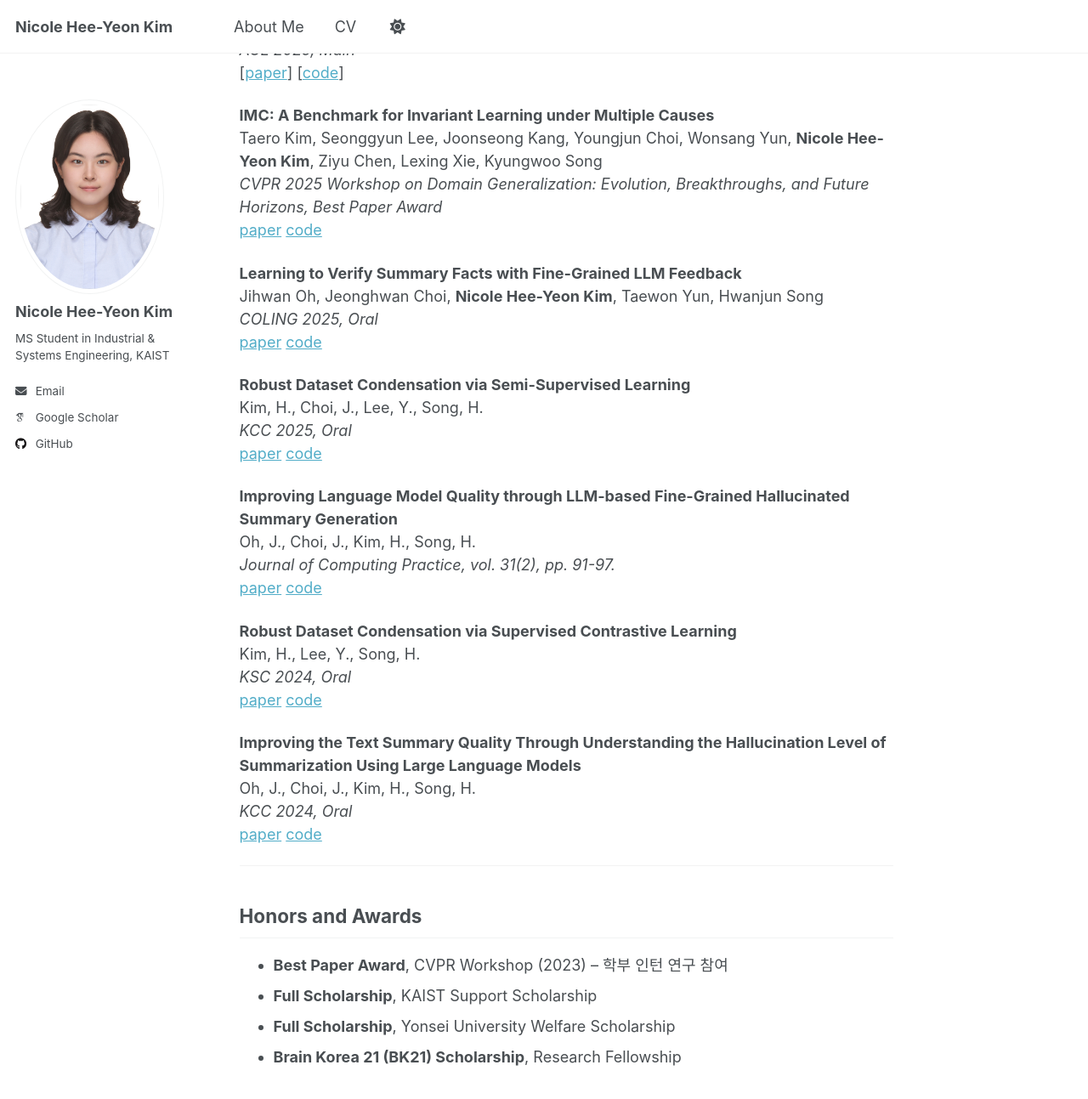
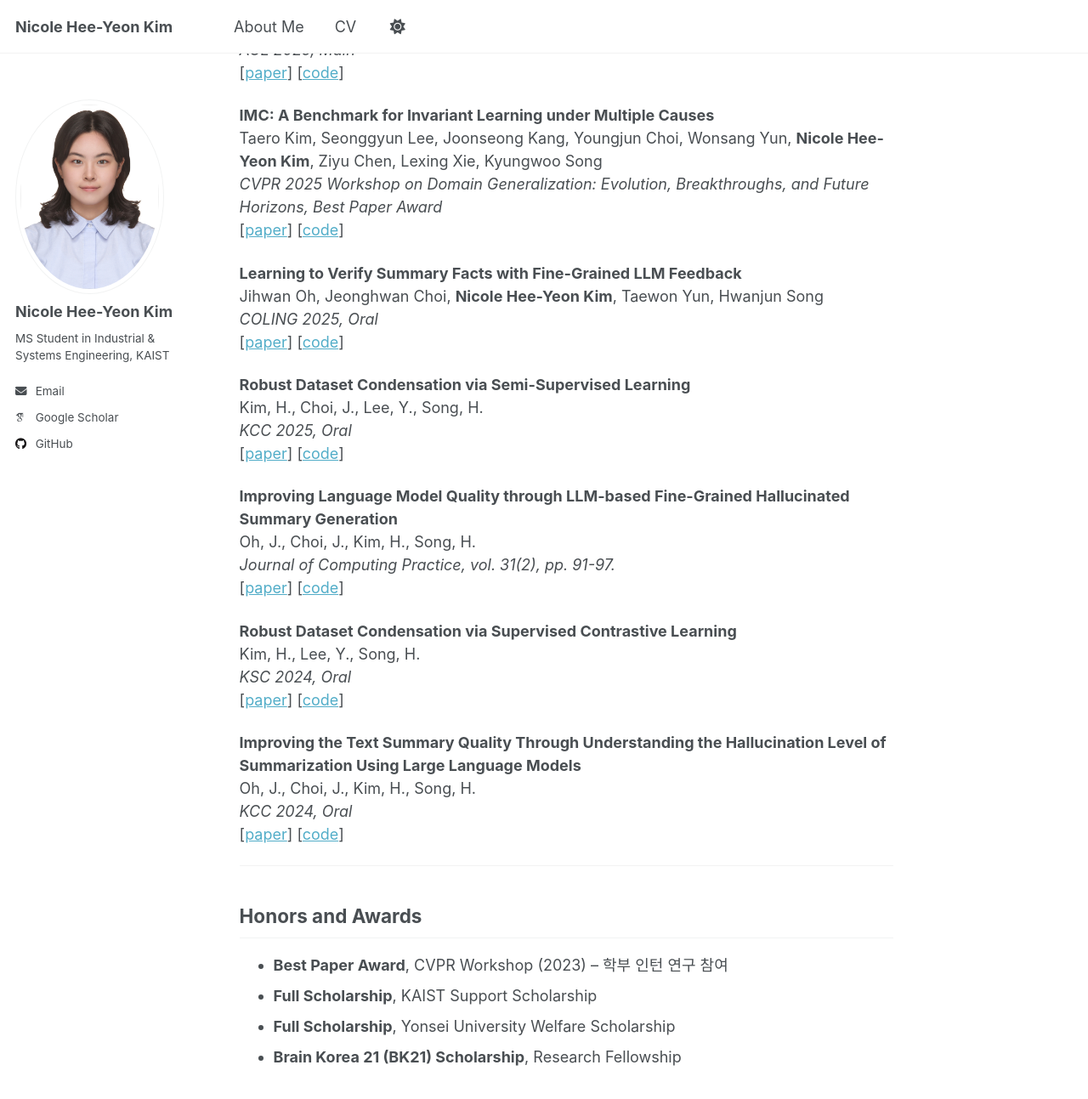
Before and after one commit to Nicole-Hee-Yeon-Kim/Nicole-Hee-Yeon-Kim.github.io, a Jekyll site: the page built from _pages/about.md, in a window 1280 px wide and 1400 px high, scrolled down 748 px. Shown: the top 1293 px of the window at 85% size. Built offline with Jekyll 4.4.1, drawn with Linux system fonts in a browser that asks for light colours; some web fonts are replaced; a script that is not in the unit is left out.

```diff
--- a/_pages/about.md
+++ b/_pages/about.md
@@ -27,32 +27,32 @@ Hyangsuk Min, Yuho Lee, Minjeong Ban, Jiaqi Deng, **Nicole Hee-Yeon Kim**, Taewo
 **IMC: A Benchmark for Invariant Learning under Multiple Causes**
 Taero Kim, Seonggyun Lee, Joonseong Kang, Youngjun Choi, Wonsang Yun, **Nicole Hee-Yeon Kim**, Ziyu Chen, Lexing Xie, Kyungwoo Song
 *CVPR 2025 Workshop on Domain Generalization: Evolution, Breakthroughs, and Future Horizons, Best Paper Award*
-[paper](https://openaccess.thecvf.com/content/CVPR2025W/DG-EBF/html/Kim_IMC_A_Benchmark_for_Invariant_Learning_under_Multiple_Causes_CVPRW_2025_paper.html) [code](https://github.com/MLAI-Yonsei/multiple_causes)
+[[paper](https://openaccess.thecvf.com/content/CVPR2025W/DG-EBF/html/Kim_IMC_A_Benchmark_for_Invariant_Learning_under_Multiple_Causes_CVPRW_2025_paper.html)] [[code](https://github.com/MLAI-Yonsei/multiple_causes)]
 
 **Learning to Verify Summary Facts with Fine-Grained LLM Feedback**
 Jihwan Oh, Jeonghwan Choi, **Nicole Hee-Yeon Kim**, Taewon Yun, Hwanjun Song
 *COLING 2025, Oral*
-[paper](https://arxiv.org/abs/2412.10689) [code](https://github.com/DISL-Lab/FineSumFact)
+[[paper](https://arxiv.org/abs/2412.10689)] [[code](https://github.com/DISL-Lab/FineSumFact)]
 
 **Robust Dataset Condensation via Semi-Supervised Learning**
 Kim, H., Choi, J., Lee, Y., Song, H.
 *KCC 2025, Oral*
-[paper](LINK_TO_PAPER) [code](LINK_TO_CODE)
+[[paper](LINK_TO_PAPER)] [[code](LINK_TO_CODE)]
 
 **Improving Language Model Quality through LLM-based Fine-Grained Hallucinated Summary Generation**
 Oh, J., Choi, J., Kim, H., Song, H.
 *Journal of Computing Practice, vol. 31(2), pp. 91-97.*
-[paper](LINK_TO_PAPER) [code](LINK_TO_CODE)
+[[paper](LINK_TO_PAPER)] [[code](LINK_TO_CODE)]
 
 **Robust Dataset Condensation via Supervised Contrastive Learning**
 Kim, H., Lee, Y., Song, H.
 *KSC 2024, Oral*
-[paper](LINK_TO_PAPER) [code](LINK_TO_CODE)
+[[paper](LINK_TO_PAPER)] [[code](LINK_TO_CODE)]
 
 **Improving the Text Summary Quality Through Understanding the Hallucination Level of Summarization Using Large Language Models**
 Oh, J., Choi, J., Kim, H., Song, H.
 *KCC 2024, Oral*
-[paper](LINK_TO_PAPER) [code](LINK_TO_CODE)
+[[paper](LINK_TO_PAPER)] [[code](LINK_TO_CODE)]
 
 ---
 
```
